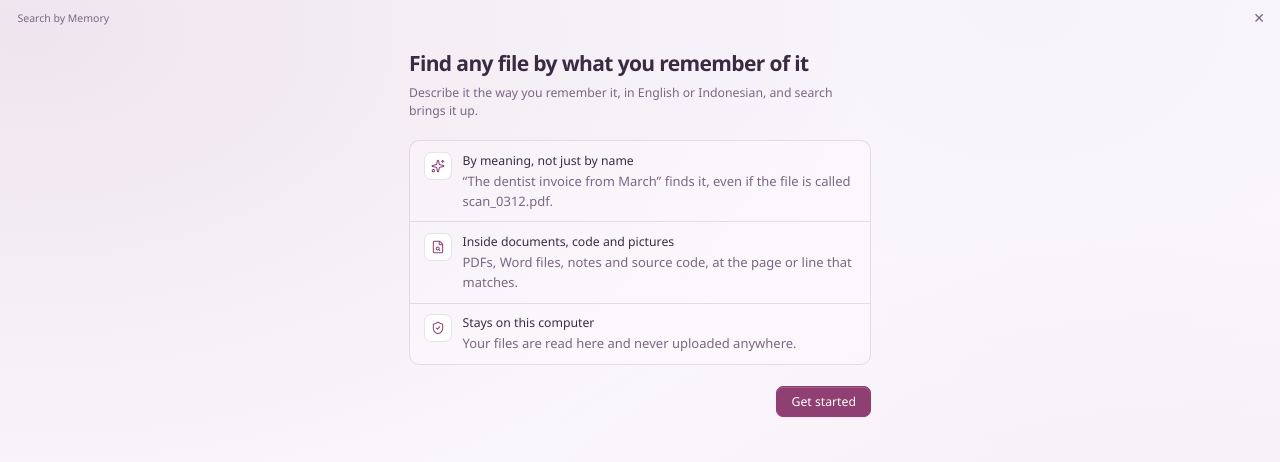
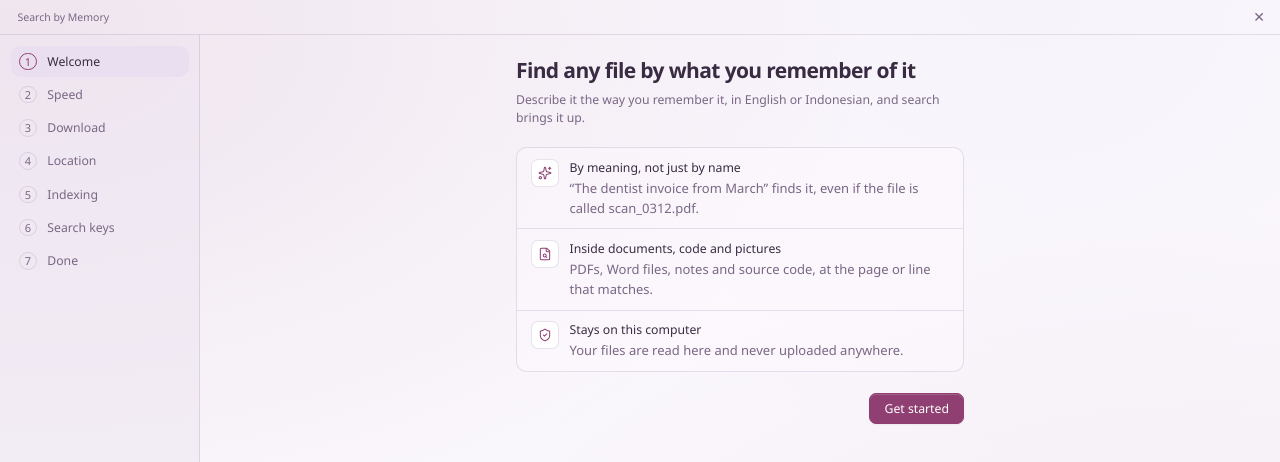
Before and after one commit to KrisnaSantosa15/search-by-memory, a React (Vite) app in the folder app/: page / in a window 1280 px wide. Shown: the top 462 px of the page. Built offline with nearby package versions, Linux system fonts and the light colour scheme.

Commit message:
feat(app): onboarding steps sit in the Wizard frame with a step rail

```diff
--- a/app/src/App.tsx
+++ b/app/src/App.tsx
@@ -1,6 +1,6 @@
 import { invoke } from "@tauri-apps/api/core";
 import { listen } from "@tauri-apps/api/event";
-import { useEffect, useState } from "react";
+import { type ReactNode, useEffect, useState } from "react";
 import { Launcher, type ResultRow } from "./Launcher";
 import type { TextPreview } from "./Lines";
 import type { PdfPagePreview } from "./PdfPage";
@@ -12,7 +12,11 @@ import { type Download, IndexingStep } from "./onboarding/IndexingStep";
 import { type Estimate, LocationStep } from "./onboarding/LocationStep";
 import { SpeedStep, type SpeedChoice } from "./onboarding/SpeedStep";
 import { WelcomeStep } from "./onboarding/WelcomeStep";
+import { Wizard } from "./onboarding/Wizard";
 
+
+/** Onboarding's steps, as the rail names them. */
+const STEPS = ["Welcome", "Speed", "Download", "Location", "Indexing", "Search keys", "Done"];
 
 const tryHotkey = (hotkey: string) => invoke<boolean>("try_hotkey", { hotkey });
 const estimateLocation = (location: string) => invoke<Estimate>("estimate_location", { location });
@@ -110,30 +114,46 @@ export default function App() {
     setProgress({ done: 0, total: 0, secondsLeft: null });
   };
 
-  const step = () => {
+  /** The step on screen: where it sits on the rail, and how to go back from it. */
+  const step = (): { at: number; onBack?: () => void; view: ReactNode } => {
     if (hotkey) {
-      return (
+      return {
+        at: 6,
+        onBack: () => setHotkey(null),
+        view: (
           <DoneStep
             hotkey={hotkey}
             onFinish={() =>
               invoke("finish_onboarding", { choice, hotkey }).then(() => setFinished(true))
             }
           />
-      );
+        ),
+      };
     }
-    if (shown) return <HotkeyStep tryHotkey={tryHotkey} listenPressed={listenPressed} onContinue={setHotkey} />;
+    if (shown) {
+      return {
+        at: 5,
+        onBack: () => setShown(false),
+        view: <HotkeyStep tryHotkey={tryHotkey} listenPressed={listenPressed} onContinue={setHotkey} />,
+      };
+    }
     if (indexing) {
-      return (
+      return {
+        at: 4,
+        view: (
           <IndexingStep
             progress={indexingProgress}
             download={downloaded || stopped ? null : progress}
             onRetryDownload={stopped ? retryDownload : undefined}
             onContinue={() => setShown(true)}
           />
-      );
+        ),
+      };
     }
     if (location) {
-      return (
+      return {
+        at: 3,
+        view: (
           <LocationStep
             defaultLocation={location}
             estimate={estimateLocation}
@@ -142,20 +162,28 @@ export default function App() {
               invoke("start_indexing", { choice, location }).then(() => setIndexing(true))
             }
           />
-      );
+        ),
+      };
     }
     if (choice) {
-      return (
+      return {
+        at: 2,
+        view: (
           <DownloadStep
             {...progress}
             onRetry={stopped ? retryDownload : undefined}
             onCancel={() => (stopped ? backToSpeeds() : invoke("cancel_prepare"))}
             onContinue={askLocation}
           />
-      );
+        ),
+      };
     }
-    if (!started) return <WelcomeStep onStart={() => setStarted(true)} />;
-    return choices && <SpeedStep choices={choices} onContinue={setChoice} />;
+    if (!started) return { at: 0, view: <WelcomeStep onStart={() => setStarted(true)} /> };
+    return {
+      at: 1,
+      onBack: () => setStarted(false),
+      view: choices && <SpeedStep choices={choices} onContinue={setChoice} />,
+    };
   };
 
   if (finished) {
@@ -165,10 +193,14 @@ export default function App() {
       </div>
     );
   }
+  const current = step();
   // The window has no frame: this strip moves it, and quits onboarding.
   return (
     <div className="flex h-full flex-col surface">
-      <header data-tauri-drag-region className="flex h-10 shrink-0 items-center justify-between pl-5">
+      <header
+        data-tauri-drag-region
+        className="flex h-10 shrink-0 items-center justify-between border-b border-line pl-5"
+      >
         <span data-tauri-drag-region className="text-xs text-muted">
           Search by Memory
         </span>
@@ -181,8 +213,10 @@ export default function App() {
           ✕
         </button>
       </header>
-      <main className="w-full flex-1 overflow-y-auto">
-        <div className="mx-auto max-w-xl px-6 pt-4 pb-10">{step()}</div>
+      <main className="min-h-0 flex-1">
+        <Wizard steps={STEPS} current={current.at} onBack={current.onBack}>
+          {current.view}
+        </Wizard>
       </main>
     </div>
   );
```
Also changed, not shown: 1 other file (tests, documents, lock files or other folders). Lines whose indentation alone changed are shown as unchanged.
